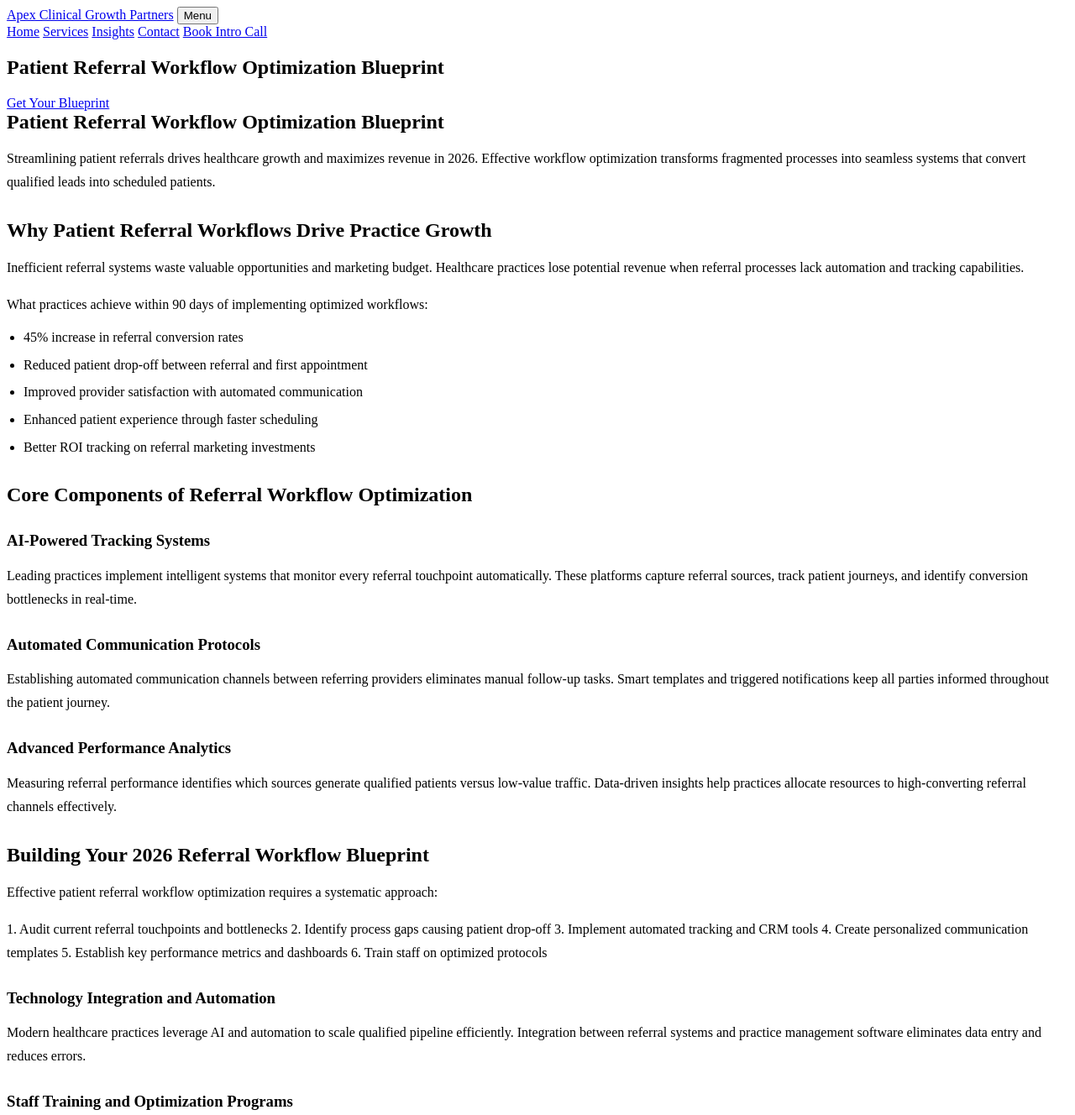
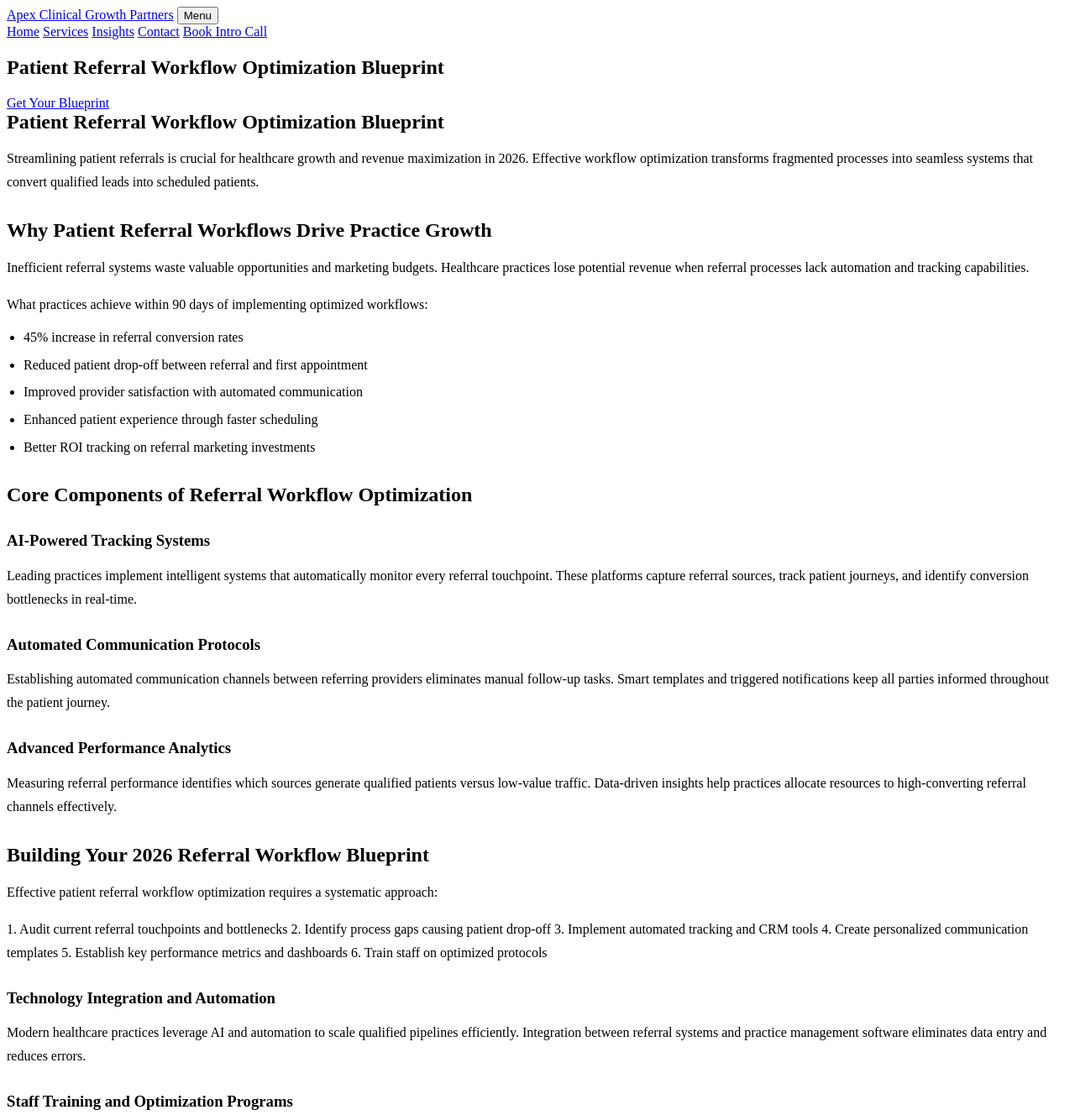
Before and after one commit to prjctlphbt/orbitr-canary-angular-20260228, a Jekyll site: the page patient-referral-workflow-blueprint.html, which Jekyll copies as it is, in a window 1280 px wide. Shown: the top 1328 px of the page at 84% size. Built offline with Jekyll 4.4.1, drawn with Linux system fonts in a browser that asks for light colours.

Commit message:
Refresh and update content: patient-referral-workflow-blueprint.html

```diff
--- a/patient-referral-workflow-blueprint.html
+++ b/patient-referral-workflow-blueprint.html
@@ -4,10 +4,9 @@
 <head>
 <meta charset="utf-8"/>
 <meta content="width=device-width, initial-scale=1.0" name="viewport"/>
-<meta content="Optimize your patient referral workflow with Apex Clinical Growth Partners. Streamline processes, reduce delays, and boost referral volume by 40% in 2026. Get your blueprint today." name="description"/>
+<meta content="Enhance your patient referral workflow with Apex Clinical Growth Partners. Streamline processes, minimize delays, and increase referral volume by 40% in 2026. Secure your blueprint now." name="description"/>
 <title>Patient Referral Workflow Optimization Blueprint | 2026 Guide</title>
 <style>
-
 
 /* Minimal functional styles (accordion, forms only) */
 
@@ -49,7 +48,7 @@
  box-sizing: border-box;
 }
 
- </style>
+</style>
 <style id="orbitr-generated-content-style">
 .orbitr-generated-content > * {
  margin: 0;
@@ -84,7 +83,8 @@
 .orbitr-generated-content li {
  line-height: 1.65;
 }
-</style></head>
+</style>
+</head>
 <body>
 <header>
 <div class="container navbar">
@@ -109,9 +109,9 @@
 <section class="landing-content">
 <div class="container orbitr-generated-content">
 <h1>Patient Referral Workflow Optimization Blueprint</h1>
-<p>Streamlining patient referrals drives healthcare growth and maximizes revenue in 2026. Effective workflow optimization transforms fragmented processes into seamless systems that convert qualified leads into scheduled patients.</p>
+<p>Streamlining patient referrals is crucial for healthcare growth and revenue maximization in 2026. Effective workflow optimization transforms fragmented processes into seamless systems that convert qualified leads into scheduled patients.</p>
 <h2>Why Patient Referral Workflows Drive Practice Growth</h2>
-<p>Inefficient referral systems waste valuable opportunities and marketing budget. Healthcare practices lose potential revenue when referral processes lack automation and tracking capabilities.</p>
+<p>Inefficient referral systems waste valuable opportunities and marketing budgets. Healthcare practices lose potential revenue when referral processes lack automation and tracking capabilities.</p>
 <p>What practices achieve within 90 days of implementing optimized workflows:</p>
 <ul>
 <li>45% increase in referral conversion rates</li>
@@ -122,7 +122,7 @@
 </ul>
 <h2>Core Components of Referral Workflow Optimization</h2>
 <h3>AI-Powered Tracking Systems</h3>
-<p>Leading practices implement intelligent systems that monitor every referral touchpoint automatically. These platforms capture referral sources, track patient journeys, and identify conversion bottlenecks in real-time.</p>
+<p>Leading practices implement intelligent systems that automatically monitor every referral touchpoint. These platforms capture referral sources, track patient journeys, and identify conversion bottlenecks in real-time.</p>
 <h3>Automated Communication Protocols</h3>
 <p>Establishing automated communication channels between referring providers eliminates manual follow-up tasks. Smart templates and triggered notifications keep all parties informed throughout the patient journey.</p>
 <h3>Advanced Performance Analytics</h3>
@@ -136,7 +136,7 @@
 5. Establish key performance metrics and dashboards
 6. Train staff on optimized protocols</p>
 <h3>Technology Integration and Automation</h3>
-<p>Modern healthcare practices leverage AI and automation to scale qualified pipeline efficiently. Integration between referral systems and practice management software eliminates data entry and reduces errors.</p>
+<p>Modern healthcare practices leverage AI and automation to scale qualified pipelines efficiently. Integration between referral systems and practice management software eliminates data entry and reduces errors.</p>
 <h3>Staff Training and Optimization Programs</h3>
 <p>Dedicated support ensures team members understand their roles in referral conversion. Regular training sessions and performance reviews help identify continuous improvement opportunities.</p>
 <h2>Measuring Referral Workflow Success</h2>
@@ -179,14 +179,14 @@
 <div class="container small-note">Framework canary fixture for Orbitr approval testing.</div>
 </footer>
 <script>
- // FAQ accordion functionality
- document.querySelectorAll('.faq-question').forEach(button => {
+// FAQ accordion functionality
+document.querySelectorAll('.faq-question').forEach(button => {
  button.addEventListener('click', () => {
  const expanded = button.getAttribute('aria-expanded') === 'true';
  button.setAttribute('aria-expanded', !expanded);
  button.parentElement.classList.toggle('active');
  });
- });
- </script>
+});
+</script>
 </body>
 </html>
```
